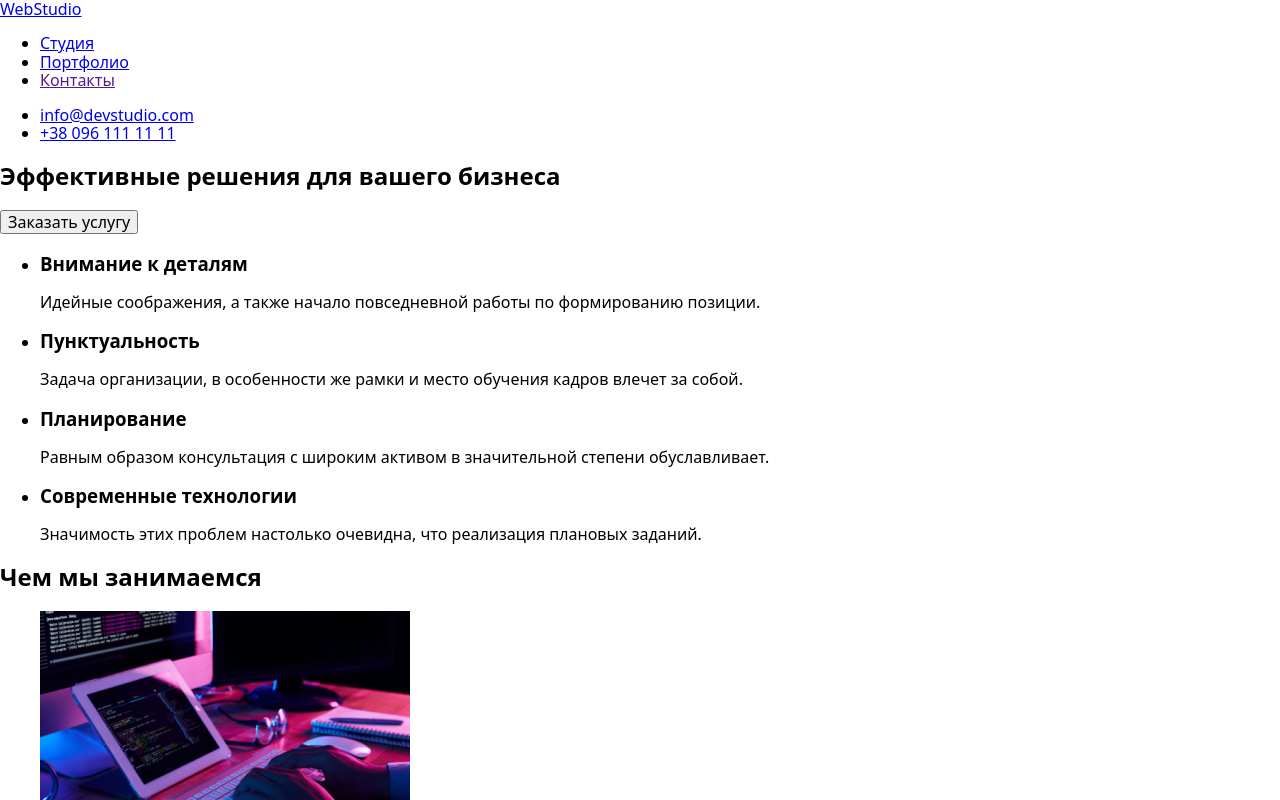
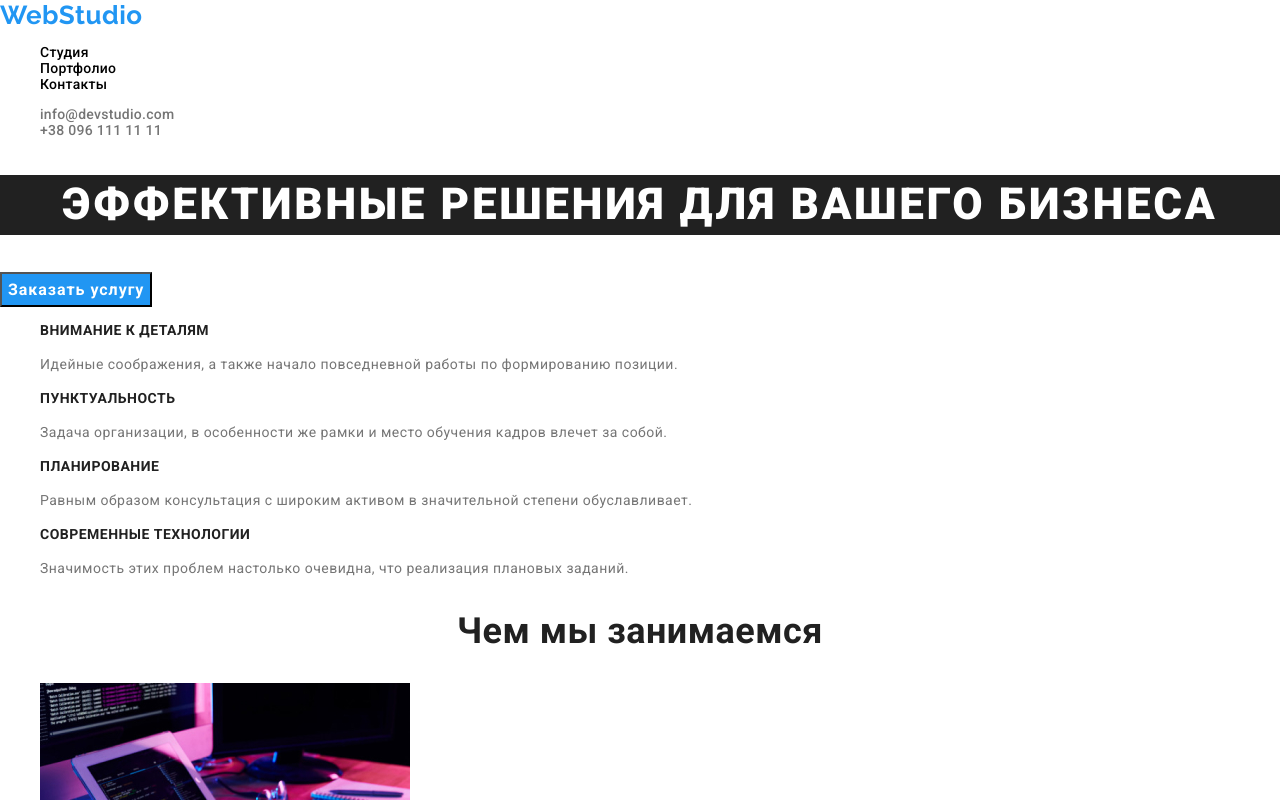
Before and after one commit to RitaDyvnych/goit-markup-hw-02, a plain HTML site: page index.html in a window 1280 px wide. Shown: the top 800 px of the page. Drawn offline with nearby package versions, Linux system fonts and the light colour scheme.

Commit message:
готова стилизация index.html

```diff
--- a/css/styles.css
+++ b/css/styles.css
@@ -0,0 +1,170 @@
+:root {
+  --logo-color: #2196f3;
+  --logo-sec-color: #000000;
+  --main-text-color: #212121;
+  --second-text-color: #757575;
+  --other-color: #ffffff;
+  --footer-link-color: rgba(255, 255, 255, 0.6);
+  --title-font: "Raleway", sans-serif;
+}
+
+body {
+  font-family: "Roboto", sans-serif;
+  letter-spacing: 0.03em;
+  color: var(--main-text-color);
+}
+
+ul {
+  list-style: none;
+}
+
+/*logo стили*/
+
+.logo {
+  font-family: var(--title-font);
+  font-style: normal;
+  font-weight: 700;
+  font-size: 26px;
+  line-height: 1.19;
+  color: var(--logo-sec-color);
+  text-decoration: none;
+}
+.logo-accent {
+  color: var(--logo-color);
+}
+.logo:hover,
+.logo:focus {
+  color: var(--logo-color);
+}
+
+/*навигация*/
+.navigation {
+  font-style: normal;
+  font-weight: 500;
+  font-size: 14px;
+  line-height: 1.14;
+  letter-spacing: 0.02em;
+  color: var(--logo-sec-color);
+}
+
+.link {
+  text-decoration: none;
+  color: inherit;
+}
+
+.link:hover,
+.link:focus {
+  color: var(--logo-color);
+}
+
+/*контакты*/
+.contacts {
+  font-style: normal;
+  font-weight: 500;
+  font-size: 14px;
+  line-height: 1.14;
+  letter-spacing: 0.02em;
+  color: var(--second-text-color);
+}
+
+/*секция герой*/
+.hero {
+  font-style: normal;
+  font-weight: 900;
+  font-size: 44px;
+  line-height: 1.36;
+  text-align: center;
+  letter-spacing: 0.06em;
+  text-transform: uppercase;
+  color: var(--other-color);
+  background-color: var(--main-text-color);
+}
+
+.hero-button {
+  font-style: normal;
+  font-weight: 700;
+  font-size: 16px;
+  line-height: 1.87;
+  align-items: center;
+  text-align: center;
+  letter-spacing: 0.06em;
+  color: var(--other-color);
+  background-color: var(--logo-color);
+  cursor: pointer;
+}
+.hero-button:hover,
+.hero-button:focus {
+  color: var(--logo-sec-color);
+}
+
+/*секция 2*/
+.section2 h3 {
+  font-weight: bold;
+  font-size: 14px;
+  line-height: 1.14;
+  text-transform: uppercase;
+}
+.section2 p {
+  font-weight: normal;
+  font-size: 14px;
+  line-height: 1.71;
+  color: var(--second-text-color);
+}
+/*секция 3*/
+.section3 {
+  font-weight: bold;
+  font-size: 36px;
+  line-height: 1.16;
+  text-align: center;
+}
+/*секция 4*/
+.section4-title {
+  font-style: normal;
+  font-weight: bold;
+  font-size: 36px;
+  line-height: 1.16;
+  text-align: center;
+}
+.section4 h3 {
+  font-style: normal;
+  font-weight: 500;
+  font-size: 16px;
+  line-height: 1.19;
+  text-align: center;
+}
+.section4 p {
+  font-size: 16px;
+  line-height: 1.19;
+  text-align: center;
+  color: var(--second-text-color);
+}
+/*футер*/
+.footer {
+  background-color: var(--main-text-color);
+}
+.logo-footer {
+  font-family: var(--title-font);
+  font-style: normal;
+  font-weight: 700;
+  font-size: 26px;
+  line-height: 1.19;
+  color: var(--other-color);
+  text-decoration: none;
+}
+.logo-footer:hover,
+.logo-footer:focus {
+  color: var(--logo-color);
+}
+
+.link-footer {
+  font-style: normal;
+  font-size: 14px;
+  line-height: 1.71x;
+  color: rgba(255, 255, 255, 0.6);
+  text-decoration: none;
+}
+
+.link-footer:hover,
+.link-footer:focus {
+  color: var(--other-color);
+}
--- a/index.html
+++ b/index.html
@@ -14,31 +14,31 @@
 <body>
     <!--шапка страницы-->
     <header>
-        <a href="./index.html">WebStudio</a>
+        <a href="./index.html" class="logo"><span class="logo-accent">Web</span>Studio</a>
 
        <nav>
-            <ul>
-                <li><a href="./index.html">Студия</a></li>
-                <li><a href="./portfolio.html">Портфолио</a></li>
-                <li><a href="">Контакты</a></li>
+            <ul class="navigation">
+                <li><a href="./index.html" class="link">Студия</a></li>
+                <li><a href="./portfolio.html" class="link">Портфолио</a></li>
+                <li><a href="" class="link">Контакты</a></li>
             </ul>
        </nav>
-       <ul>
-           <li><a href="mailto:info@devstudio.com">info@devstudio.com</a></li>
-           <li><a href="tel:+380961111111">+38 096 111 11 11</a></li>
+       <ul class="contacts">
+           <li><a href="mailto:info@devstudio.com" class="link">info@devstudio.com</a></li>
+           <li><a href="tel:+380961111111" class="link">+38 096 111 11 11</a></li>
        </ul>
     </header>
     <!--основная часть-->
     <main>
         <!--секция герой-->
         <section>
-            <h1>Эффективные решения для вашего бизнеса</h1>
-            <button type="button">Заказать услугу</button>
+            <h1 class="hero">Эффективные решения для вашего бизнеса</h1>
+            <button type="button" class="hero-button">Заказать услугу</button>
         </section>
         <!--секция 2-->
         <section>
             <h2 hidden>Наши преимущества</h2>
-            <ul>
+            <ul class="section2">
                 <li>
                     <h3>Внимание к деталям</h3>
                     <p>Идейные соображения, а также начало повседневной работы по формированию позиции.</p>
@@ -59,7 +59,7 @@
         </section>
             <!--секция 3-->
         <section>
-             <h2>Чем мы занимаемся</h2>
+             <h2 class="section3">Чем мы занимаемся</h2>
              <ul>
                  <li><img src="./images/img1.jpg" alt="работа на планшете" width="370"></li>
                 <li><img src="./images/img2.jpg" alt="создание макета на телефоне" width="370"></li>
@@ -68,8 +68,8 @@
         </section>
         <!--секция 4-->
         <section>
-            <h2>Наша команда</h2>
-            <ul>
+            <h2 class="section4-title">Наша команда</h2>
+            <ul class="section4">
                 <li>
                     <img src="./images/team/img1.jpg" alt="Игорь Демьяненко" width="270">
                     <h3>Игорь Демьяненко</h3>
@@ -94,13 +94,13 @@
         </section>
     </main>
     <!--футер-->
-    <footer>
-        <a href="./index.html">WebStudio</a>
+    <footer class="footer">
+        <a href="./index.html" class="logo-footer"><span class="logo-accent">Web</span>Studio</a>
         <address>
-            <ul>
-                <li><a href="https://goo.gl/maps/gwnBDXcjkALCdstF9" target="_blank" rel="noopener noreferrer nofollow">г. Киев, пр-т Леси Украинки, 26</a></li>
-                <li><a href="mailto:info@example.com">info@example.com</a></li>
-                <li><a href="tel:+380991111111">+38 099 111 11 11</a></li>
+            <ul class="address-list">
+                <li><a href="https://goo.gl/maps/gwnBDXcjkALCdstF9" target="_blank" rel="noopener noreferrer nofollow" class="link-footer">г. Киев, пр-т Леси Украинки, 26</a></li>
+                <li><a href="mailto:info@example.com" class="link-footer">info@example.com</a></li>
+                <li><a href="tel:+380991111111" class="link-footer">+38 099 111 11 11</a></li>
             </ul>
         </address>
     </footer>
```
Also changed, not shown: portfolio.html (+16 -15 lines).
